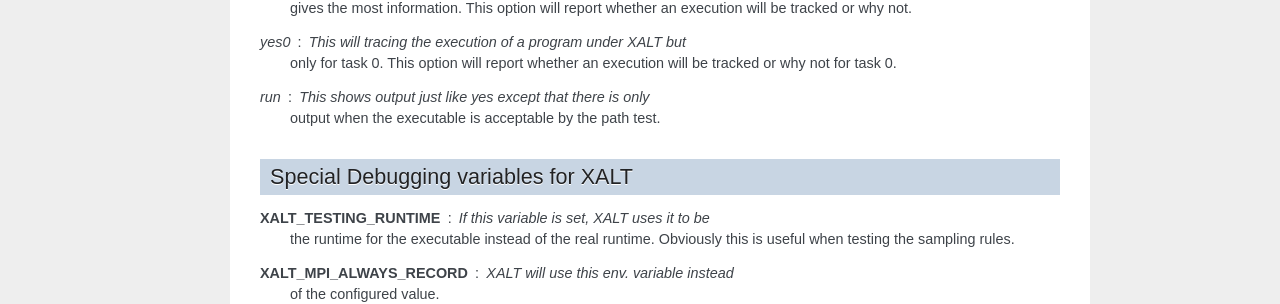
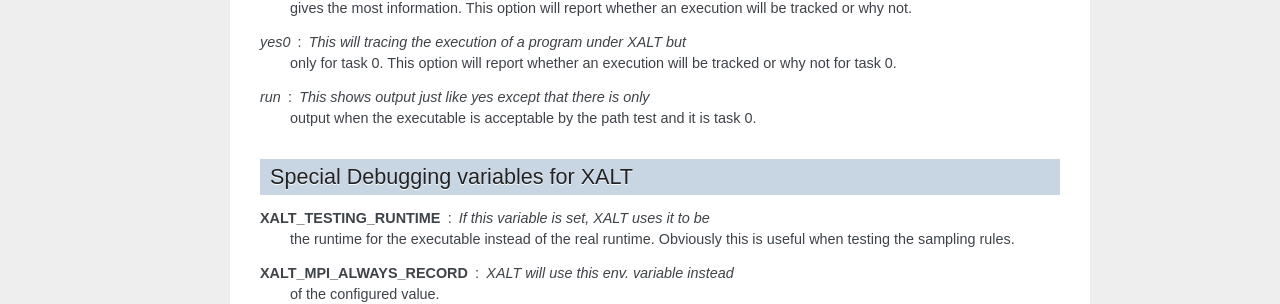
Before and after one commit to xalt/xalt, a Sphinx documentation site: the page built from docs/source/095_xalt_env_vars.rst, in a window 1280 px wide. Shown: the part 855-1159 px from the top of the page. Built offline with Sphinx 7.4.7, drawn with Linux system fonts in a browser that asks for light colours.

Commit message:
XALT_TRACING=run must pass path test can be task 0

```diff
--- a/docs/source/095_xalt_env_vars.rst
+++ b/docs/source/095_xalt_env_vars.rst
@@ -57,7 +57,8 @@ This variable can take several values:
    be tracked or why not for task 0.
 
 *run* : This shows output just like *yes* except that there is only
-   output when the executable is acceptable by the path test.
+   output when the executable is acceptable by the path test and it
+   is task 0.
 
 
 
```
Also changed, not shown: 2 other files.
